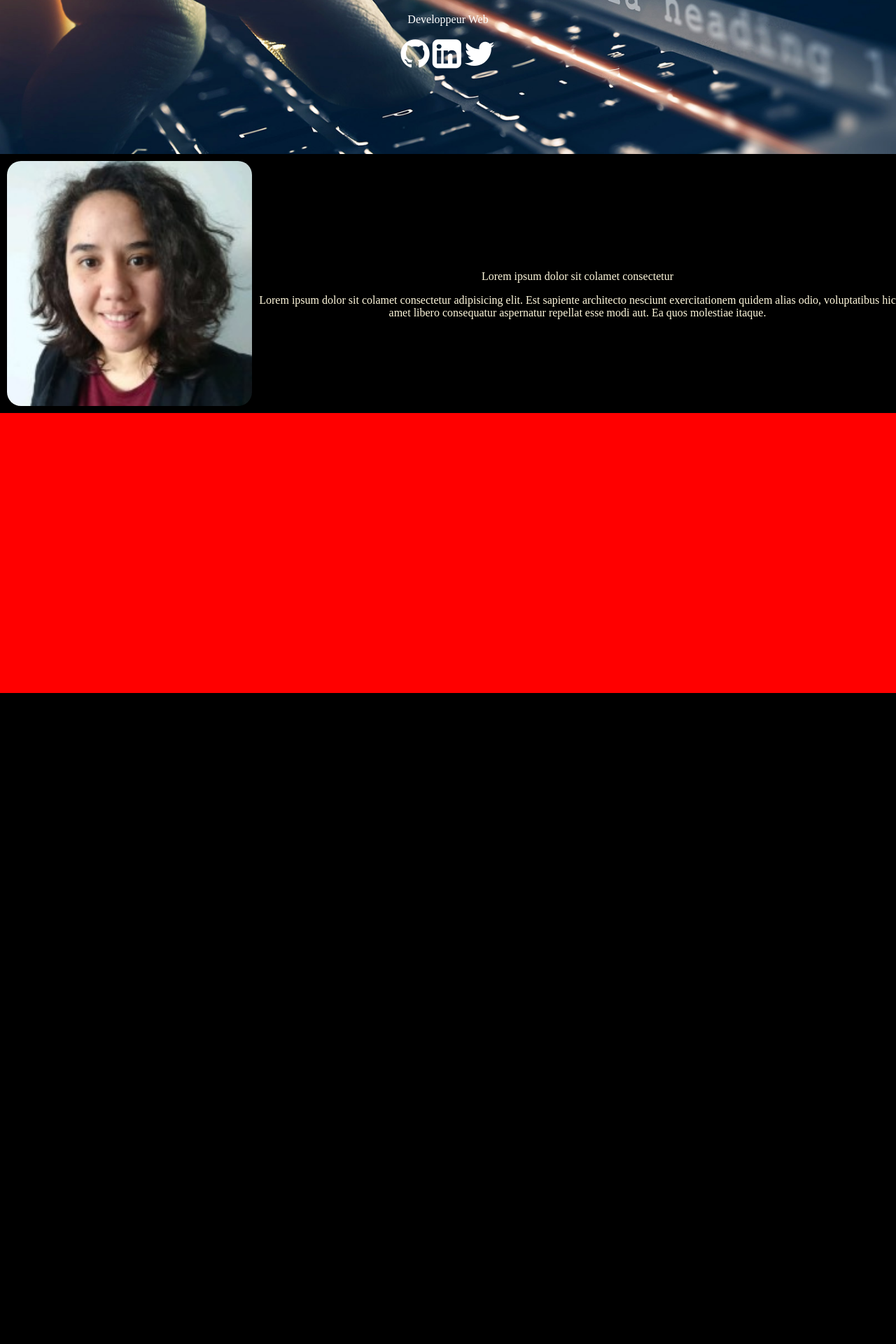
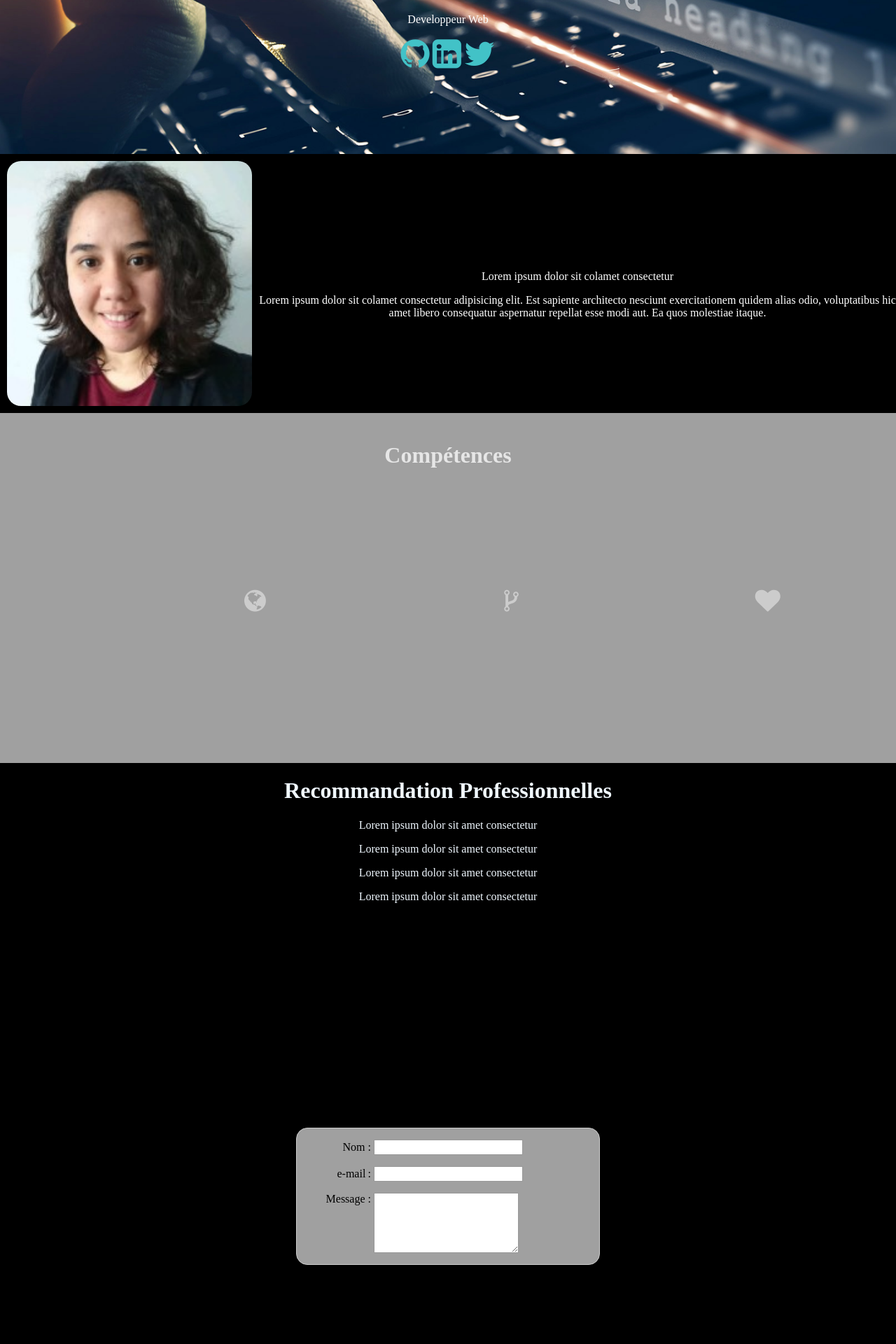
Before and after one commit to harfang14/portfolio, a PHP site: page / in a window 1280 px wide. Shown: the part 280-2200 px from the top of the page at 70% size. Run offline with PHP 8.4, Linux system fonts and the light colour scheme; some libraries are stand-ins or nearby versions; some web fonts are replaced.

Commit message:
modification_fichier

```diff
--- a/index.html
+++ b/index.html
@@ -35,7 +35,7 @@
                 <p>Developpeur Web</p>
 
                 <div class="icon" >
-                    <a href="#git" class="fa fa-github"></a>
+                    <a href="#git" class="fa fa-github" ></a>
                     <a href="linkedin" class="fa fa-linkedin-square"></a>
                     <a href="twitter" class="fa fa-twitter"></a>
                  </center>
@@ -57,11 +57,52 @@
         </div>
     </div>
 
-        <div class="competence">
+        <div class="skill">
+            <h1>Compétences</h1>
+            <div class="icon_skill">
+            <i class="fa fa-globe" style="font-size:36px"></i>
+            <i class="fa fa-code-fork" style="font-size:36px"></i>
+            <i class="fa fa-heart" style="font-size:36px;"></i>
+            </div><!--
+            <div class="ex_skill">
+                <p>Lorem ipsum dolor sit amet consectetur</p>
+                <p>Lorem ipsum dolor sit amet consectetur</p>
+                <p>Lorem ipsum dolor sit amet consectetur</p>
+            </div>-->
+
 
 
         </div>
 
+    <div class="recommandation">
+        <h1>Recommandation Professionnelles</h1>
+
+    <p>Lorem ipsum dolor sit amet consectetur </p>
+    <p>Lorem ipsum dolor sit amet consectetur </p>
+    <p>Lorem ipsum dolor sit amet consectetur </p>
+    <p>Lorem ipsum dolor sit amet consectetur </p>
+
+    </div>
+
+    <form action="/ma-page-de-traitement" method="post">
+        <div>
+            <label for="name">Nom :</label>
+            <input type="text" id="name" name="user_name">
+        </div>
+        <div>
+            <label for="mail">e-mail :</label>
+            <input type="email" id="mail" name="user_mail">
+        </div>
+        <div>
+            <label for="msg">Message :</label>
+            <textarea id="msg" name="user_message"></textarea>
+        </div>
+    </form>
+
+
+
+
+
 </body>
 
 </html>
--- a/styles.css
+++ b/styles.css
@@ -71,7 +71,7 @@ body {
       font-family: 'Inria Serif', serif;
       width: 100%;
       padding-top: 100px;
-      background-color:rgb(255, 255, 255,0.7);
+      background-color:rgba(0, 0, 0, 0.7);
       text-align: center;
   }
   .bio>h1 { text-align: center;
@@ -80,7 +80,7 @@ body {
 
   .icon >a {
     font-size: 48px;
-    text-decoration: none;color: white;
+    text-decoration: none; color:  #42c2c7;
 
   }
 
@@ -106,9 +106,9 @@ body {
   }
 
   .describe_me {
-    background-color: black;
+    background-color: rgb(0, 0, 0);
     display: block;
-    color: cornsilk;
+    color: rgb(255, 255, 255);
     text-align: center;
     position: relative;
 
@@ -122,8 +122,105 @@ body {
 
   }
 
-.competence {
-  background-color: red;
-  height: 400px;
+.skill {
+  background-color:rgb(160, 160, 160);
+  height: 500px;
   width: 100%;
+  display: flex
+
 }
+
+.skill h1 {
+  color: rgb(230, 230, 230);
+  position: relative;
+  top: 50%;
+  left: 50%;
+  transform: translate(-50%,-50%);
+
+
+}
+
+.icon_skill {
+  display: flex;
+  position: relative;
+  text-align: center;
+  width: 100%;
+  top: 50%;
+  color: #ccc;
+
+
+}
+
+.icon_skill i {
+  flex: 1;
+  text-align: center;
+  /*background-color: blue;*/
+}
+/*
+.ex_skill {
+  display: flex;
+  position: relative;
+  text-align: center;
+  width: 100%;
+  top: 50%;
+  color: #ccc;
+  background-color: blue;
+}
+*/
+.ex_skill {
+flex: 1;
+text-align: center;
+}
+
+.recommandation {
+  background-color: rgb(0, 0, 0);
+  height: 500px;
+  width: 100%;
+
+}
+
+.recommandation {
+  color: aliceblue;
+  text-align: center;
+}
+
+form {
+  margin: 0 auto;
+  width: 400px;
+  padding: 1em;
+  border: 1px solid #CCC;
+  border-radius: 1em;
+  background-color: rgb(160, 160, 160);
+}
+
+form div + div {
+  margin-top: 1em;
+}
+
+label {
+  display: inline-block;
+  width: 90px;
+  text-align: right;
+}
+
+input, textarea {
+  font: 1em sans-serif;
+  border: 1px solid #999;
+}
+
+input:focus, textarea:focus {
+  border-color: #000;
+}
+
+textarea {
+  vertical-align: top;
+  height: 5em;
+}
+
+.button {
+  padding-left: 90px;
+}
+
+button {
+  margin-left: .5em;
+}
```
